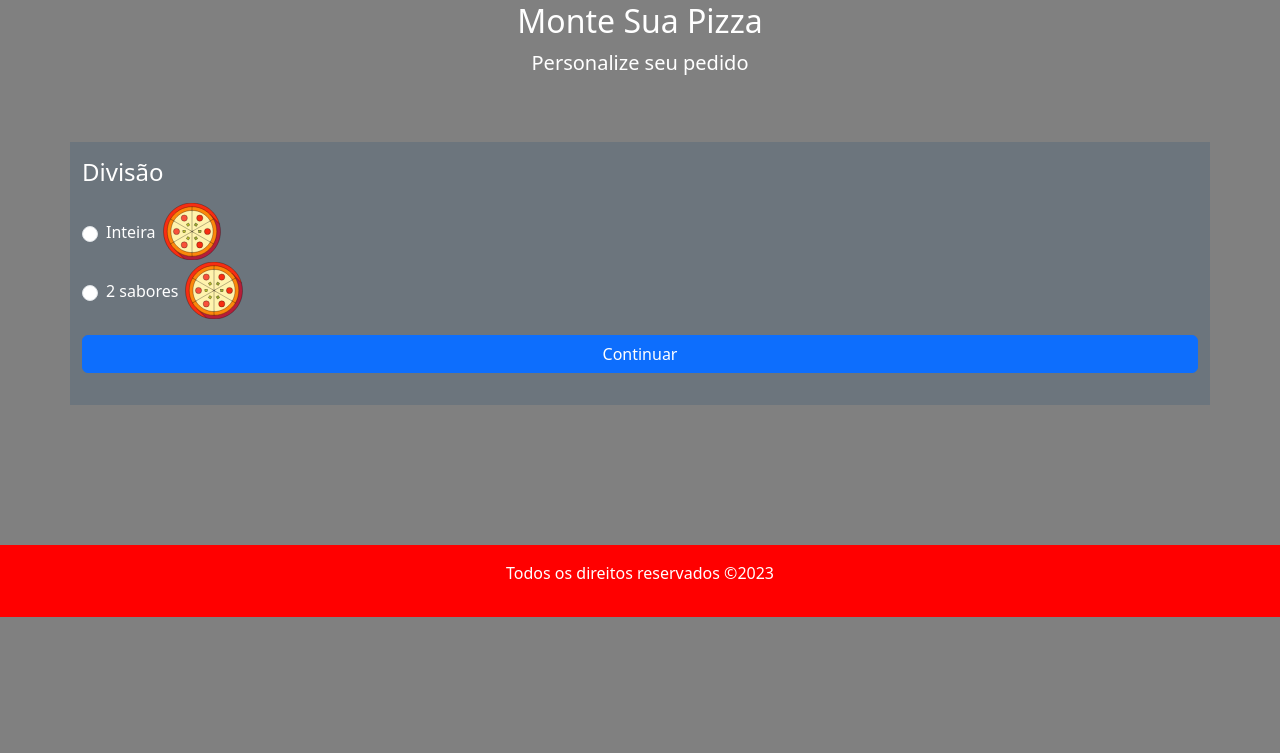
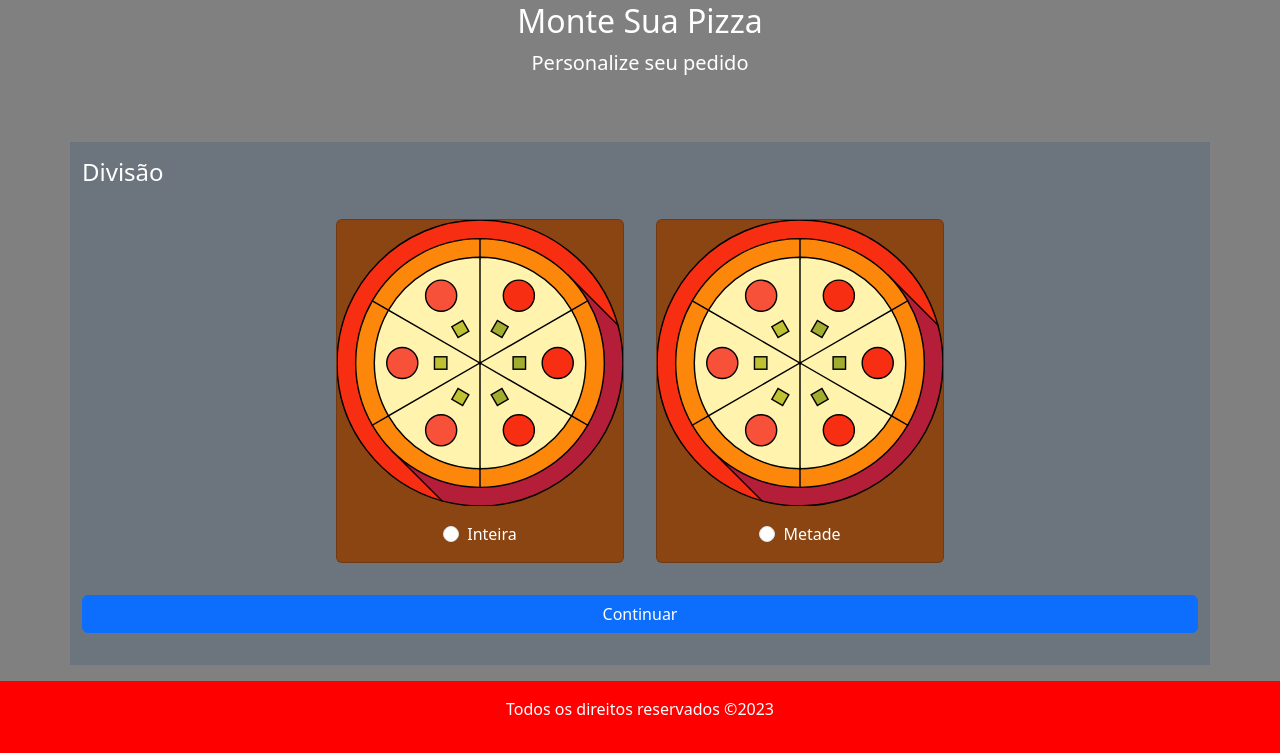
Before and after one commit to lippekstro/pizzaria, a PHP site: page /views/montar.php in a window 1280 px wide. Shown: the part 183-936 px from the top of the page. Before the commit the page ends 800 px from the top, so only its background shows below. Run offline with PHP 8.4, Linux system fonts and the light colour scheme.

Commit message:
modifiquei para exibir cards nos radio buttons

```diff
--- a/templates/cabecalho.php
+++ b/templates/cabecalho.php
@@ -5,6 +5,7 @@
     <meta charset="UTF-8">
     <meta name="viewport" content="width=device-width, initial-scale=1.0">
     <title>Pizzaria</title>
+    <link rel="shortcut icon" href="/pizzaria/img/pizza.svg" type="image/x-icon">
 
     <link rel="stylesheet" href="/pizzaria/css/bootstrap.css">
     <script src="/pizzaria/js/bootstrap.bundle.js" defer></script>
--- a/views/montar.php
+++ b/views/montar.php
@@ -10,60 +10,72 @@ require_once $_SERVER['DOCUMENT_ROOT'] . '/pizzaria/templates/cabecalho.php';
     </div>
 
     <div class="row text-white">
-        <form action="" method="POST" class="bg-secondary py-3">
+        <form action="/pizzaria/views/checkout.php" method="POST" class="bg-secondary py-3">
             <h4 class="mb-3">Divisão</h4>
-            <div class="my-3">
-                <div class="form-check d-flex align-items-center">
+            <div class="my-3 d-flex justify-content-center">
+                <div class="card m-3" style="width: 18rem;">
+                    <img src="/pizzaria/img/pizza2.svg" class="card-img-top" alt="Pizza">
+                    <div class="card-body d-flex justify-content-center">
                         <input id="inteira" name="divisao" type="radio" class="form-check-input" value="inteira" required="">
                         <label class="form-check-label d-flex align-items-center ms-2" for="inteira">
                             Inteira
-                        <img class="d-block mx-auto" src="/pizzaria/img/pizza2.svg" alt="" width="72" height="57">
                         </label>
                     </div>
+                </div>
 
-                <div class="form-check d-flex align-items-center">
+                <div class="card m-3" style="width: 18rem;">
+                    <img src="/pizzaria/img/pizza2.svg" class="card-img-top" alt="Pizza">
+                    <div class="card-body d-flex justify-content-center">
                         <input id="metade" name="divisao" type="radio" class="form-check-input" value="metade" required="">
                         <label class="form-check-label d-flex align-items-center ms-2" for="metade">
-                        2 sabores
-                        <img class="d-block mx-auto" src="/pizzaria/img/pizza2.svg" alt="" width="72" height="57">
+                            Metade
                         </label>
+                    </div>
                 </div>
             </div>
 
             <div class="d-none" id="opcoes-tamanho">
                 <hr class="my-4">
                 <h4 class="mb-3">Tamanho</h4>
-                <div class="my-3">
-                    <div class="form-check d-flex d-none align-items-center" id="tamP">
+                <div class="my-3 d-flex justify-content-center">
+                    <div class="card m-3" style="width: 18rem;" id="tamP">
+                        <img src="/pizzaria/img/pizza2.svg" class="card-img-top" alt="Pizza">
+                        <div class="card-body d-flex justify-content-center">
                             <input id="pequena" name="tamanho" type="radio" class="form-check-input" value="pequena" required="">
                             <label class="form-check-label d-flex align-items-center ms-2" for="pequena">
                                 Pequena
-                            <img class="d-block mx-auto" src="/pizzaria/img/pizza2.svg" alt="" width="72" height="57">
                             </label>
                         </div>
+                    </div>
 
-                    <div class="form-check d-flex align-items-center">
+                    <div class="card m-3" style="width: 18rem;">
+                        <img src="/pizzaria/img/pizza2.svg" class="card-img-top" alt="Pizza">
+                        <div class="card-body d-flex justify-content-center">
                             <input id="media" name="tamanho" type="radio" class="form-check-input" value="media" required="">
                             <label class="form-check-label d-flex align-items-center ms-2" for="media">
-                            Media
-                            <img class="d-block mx-auto" src="/pizzaria/img/pizza2.svg" alt="" width="72" height="57">
+                                media
                             </label>
                         </div>
+                    </div>
 
-                    <div class="form-check d-flex align-items-center">
+                    <div class="card m-3" style="width: 18rem;">
+                        <img src="/pizzaria/img/pizza2.svg" class="card-img-top" alt="Pizza">
+                        <div class="card-body d-flex justify-content-center">
                             <input id="grande" name="tamanho" type="radio" class="form-check-input" value="grande" required="">
                             <label class="form-check-label d-flex align-items-center ms-2" for="grande">
                                 Grande
-                            <img class="d-block mx-auto" src="/pizzaria/img/pizza2.svg" alt="" width="72" height="57">
                             </label>
                         </div>
+                    </div>
 
-                    <div class="form-check d-flex align-items-center">
+                    <div class="card m-3" style="width: 18rem;">
+                        <img src="/pizzaria/img/pizza2.svg" class="card-img-top" alt="Pizza">
+                        <div class="card-body d-flex justify-content-center">
                             <input id="familia" name="tamanho" type="radio" class="form-check-input" value="familia" required="">
                             <label class="form-check-label d-flex align-items-center ms-2" for="familia">
                                 Familia
-                            <img class="d-block mx-auto" src="/pizzaria/img/pizza2.svg" alt="" width="72" height="57">
                             </label>
+                        </div>
                     </div>
                 </div>
             </div>
@@ -71,37 +83,45 @@ require_once $_SERVER['DOCUMENT_ROOT'] . '/pizzaria/templates/cabecalho.php';
             <div class="d-none" id="opcoes-sabor1">
                 <hr class="my-4">
                 <h4 class="mb-3">Sabor 1</h4>
-                <div class="my-3">
-                    <div class="form-check d-flex align-items-center">
+                <div class="my-3 d-flex justify-content-center">
+                    <div class="card m-3" style="width: 18rem;">
+                        <img src="/pizzaria/img/pizza2.svg" class="card-img-top" alt="Pizza">
+                        <div class="card-body d-flex justify-content-center">
                             <input id="calabresa_s1" name="sabor1" type="radio" class="form-check-input" value="calabresa" required="">
                             <label class="form-check-label d-flex align-items-center ms-2" for="calabresa_s1">
                                 Calabresa
-                            <img class="d-block mx-auto" src="/pizzaria/img/pizza2.svg" alt="" width="72" height="57">
                             </label>
                         </div>
+                    </div>
 
-                    <div class="form-check d-flex align-items-center">
+                    <div class="card m-3" style="width: 18rem;">
+                        <img src="/pizzaria/img/pizza2.svg" class="card-img-top" alt="Pizza">
+                        <div class="card-body d-flex justify-content-center">
                             <input id="frango_s1" name="sabor1" type="radio" class="form-check-input" value="frango" required="">
                             <label class="form-check-label d-flex align-items-center ms-2" for="frango_s1">
                                 Frango
-                            <img class="d-block mx-auto" src="/pizzaria/img/pizza2.svg" alt="" width="72" height="57">
                             </label>
                         </div>
+                    </div>
 
-                    <div class="form-check d-flex align-items-center">
-                        <input id="queijo4_s1" name="sabor1" type="radio" class="form-check-input" value="4 queijos" required="">
-                        <label class="form-check-label d-flex align-items-center ms-2" for="queijo4_s1">
+                    <div class="card m-3" style="width: 18rem;">
+                        <img src="/pizzaria/img/pizza2.svg" class="card-img-top" alt="Pizza">
+                        <div class="card-body d-flex justify-content-center">
+                            <input id="queijos4_s1" name="sabor1" type="radio" class="form-check-input" value="queijos4" required="">
+                            <label class="form-check-label d-flex align-items-center ms-2" for="queijos4_s1">
                                 4 Queijos
-                            <img class="d-block mx-auto" src="/pizzaria/img/pizza2.svg" alt="" width="72" height="57">
                             </label>
                         </div>
+                    </div>
 
-                    <div class="form-check d-flex align-items-center">
+                    <div class="card m-3" style="width: 18rem;">
+                        <img src="/pizzaria/img/pizza2.svg" class="card-img-top" alt="Pizza">
+                        <div class="card-body d-flex justify-content-center">
                             <input id="portuguesa_s1" name="sabor1" type="radio" class="form-check-input" value="portuguesa" required="">
                             <label class="form-check-label d-flex align-items-center ms-2" for="portuguesa_s1">
                                 Portuguesa
-                            <img class="d-block mx-auto" src="/pizzaria/img/pizza2.svg" alt="" width="72" height="57">
                             </label>
+                        </div>
                     </div>
                 </div>
             </div>
@@ -109,37 +129,45 @@ require_once $_SERVER['DOCUMENT_ROOT'] . '/pizzaria/templates/cabecalho.php';
             <div class="d-none" id="opcoes-sabor2">
                 <hr class="my-4">
                 <h4 class="mb-3">Sabor 2</h4>
-                <div class="my-3">
-                    <div class="form-check d-flex align-items-center">
+                <div class="my-3 d-flex justify-content-center">
+                    <div class="card m-3" style="width: 18rem;">
+                        <img src="/pizzaria/img/pizza2.svg" class="card-img-top" alt="Pizza">
+                        <div class="card-body d-flex justify-content-center">
                             <input id="calabresa_s2" name="sabor2" type="radio" class="form-check-input" value="calabresa">
                             <label class="form-check-label d-flex align-items-center ms-2" for="calabresa_s2">
                                 Calabresa
-                            <img class="d-block mx-auto" src="/pizzaria/img/pizza2.svg" alt="" width="72" height="57">
                             </label>
                         </div>
+                    </div>
 
-                    <div class="form-check d-flex align-items-center">
+                    <div class="card m-3" style="width: 18rem;">
+                        <img src="/pizzaria/img/pizza2.svg" class="card-img-top" alt="Pizza">
+                        <div class="card-body d-flex justify-content-center">
                             <input id="frango_s2" name="sabor2" type="radio" class="form-check-input" value="frango">
                             <label class="form-check-label d-flex align-items-center ms-2" for="frango_s2">
                                 Frango
-                            <img class="d-block mx-auto" src="/pizzaria/img/pizza2.svg" alt="" width="72" height="57">
                             </label>
                         </div>
+                    </div>
 
-                    <div class="form-check d-flex align-items-center">
-                        <input id="queijo4_s2" name="sabor2" type="radio" class="form-check-input" value="4 queijos">
-                        <label class="form-check-label d-flex align-items-center ms-2" for="queijo4_s2">
+                    <div class="card m-3" style="width: 18rem;">
+                        <img src="/pizzaria/img/pizza2.svg" class="card-img-top" alt="Pizza">
+                        <div class="card-body d-flex justify-content-center">
+                            <input id="queijos4_s2" name="sabor2" type="radio" class="form-check-input" value="queijos4">
+                            <label class="form-check-label d-flex align-items-center ms-2" for="queijos4_s2">
                                 4 Queijos
-                            <img class="d-block mx-auto" src="/pizzaria/img/pizza2.svg" alt="" width="72" height="57">
                             </label>
                         </div>
+                    </div>
 
-                    <div class="form-check d-flex align-items-center">
+                    <div class="card m-3" style="width: 18rem;">
+                        <img src="/pizzaria/img/pizza2.svg" class="card-img-top" alt="Pizza">
+                        <div class="card-body d-flex justify-content-center">
                             <input id="portuguesa_s2" name="sabor2" type="radio" class="form-check-input" value="portuguesa">
                             <label class="form-check-label d-flex align-items-center ms-2" for="portuguesa_s2">
                                 Portuguesa
-                            <img class="d-block mx-auto" src="/pizzaria/img/pizza2.svg" alt="" width="72" height="57">
                             </label>
+                        </div>
                     </div>
                 </div>
             </div>
```
Also changed, not shown: views/checkout.php (added). Lines whose indentation alone changed are shown as unchanged.
